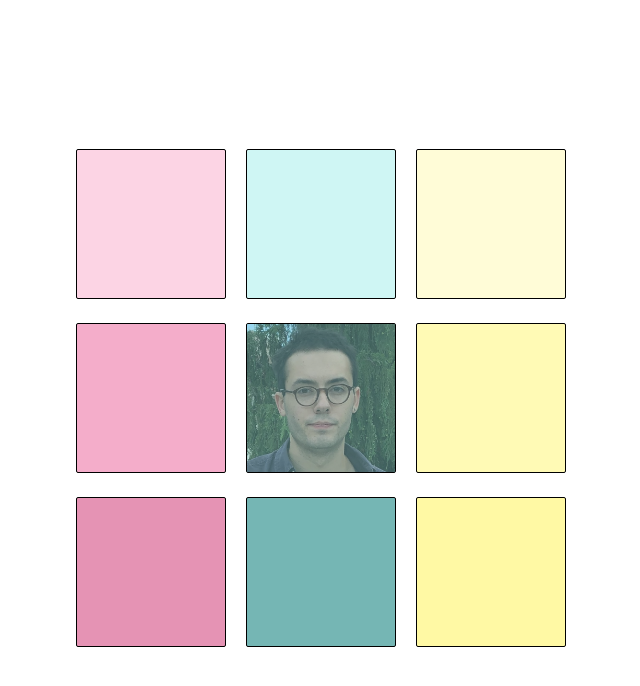
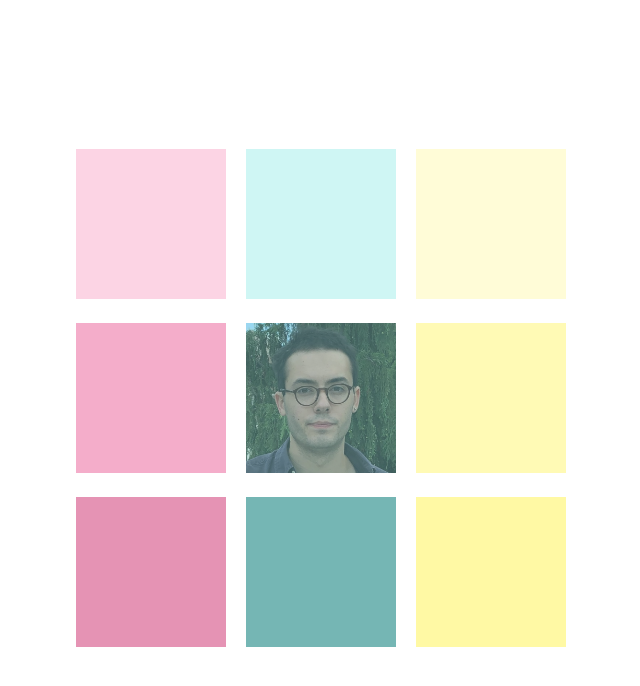
Before and after one commit to jdrub/drubin, a React (Create React App) app: page / in a window 1280 px wide. Shown: the top 686 px of the page, without its empty margins (319-959 px from the left). Built offline with nearby package versions, Linux system fonts and the light colour scheme.

Commit message:
remove border around tiles

```diff
--- a/src/Home.js
+++ b/src/Home.js
@@ -46,11 +46,6 @@ const Tile = styled.div`
 
     margin: 10px;
 
-    border-radius: 2px;
-    border-width: 1px;
-    border-color: black;
-    border-style: solid;
-
     background-color: ${p => p.color};
     ${p => p.imgSrc
         ? css`
```
